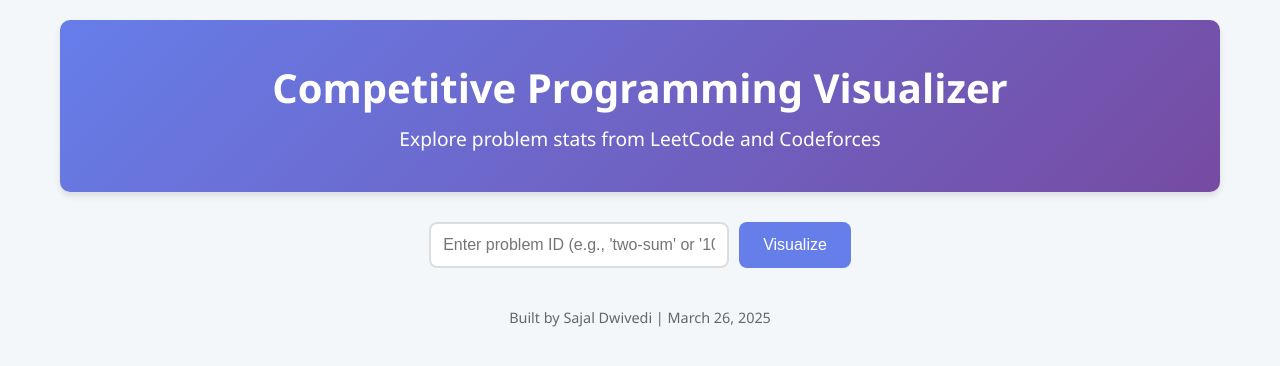
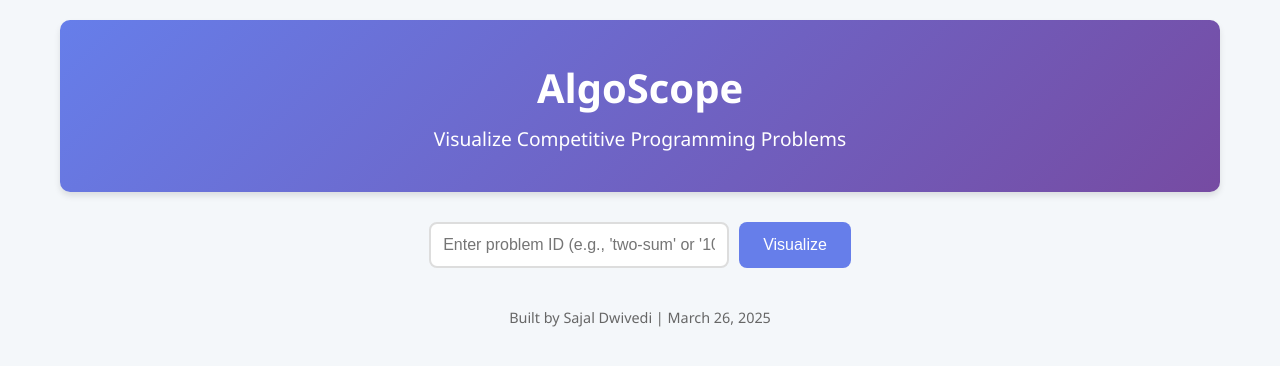
Before and after one commit to Sajaldwivedi/ProbViz, a React (Create React App) app in the folder cp-visualizer/: page / in a window 1280 px wide. Shown: the top 366 px of the page. Built offline with nearby package versions, Linux system fonts and the light colour scheme.

Commit message:
Update App.js

```diff
--- a/cp-visualizer/src/App.js
+++ b/cp-visualizer/src/App.js
@@ -1,4 +1,5 @@
 import React, { useState } from 'react';
+import { motion } from 'framer-motion';
 import ProblemForm from './components/ProblemForm';
 import ProblemStats from './components/ProblemStats';
 import './App.css';
@@ -10,19 +11,50 @@ function App() {
 
   return (
     <div className="App">
-      <header className="App-header">
-        <h1>Competitive Programming Visualizer</h1>
-        <p>Explore problem stats from LeetCode and Codeforces</p>
-      </header>
+      <motion.header
+        className="App-header"
+        initial={{ opacity: 0, y: -50 }}
+        animate={{ opacity: 1, y: 0 }}
+        transition={{ duration: 0.8 }}
+      >
+        <h1>AlgoScope</h1>
+        <p>Visualize Competitive Programming Problems</p>
+      </motion.header>
       <main>
         <ProblemForm
           setProblemData={setProblemData}
           setLoading={setLoading}
           setError={setError}
         />
-        {loading && <p className="loading">Loading...</p>}
-        {error && <p className="error">{error}</p>}
-        {problemData && !error && <ProblemStats problemData={problemData} />}
+        {loading && (
+          <motion.p
+            className="loading"
+            initial={{ opacity: 0 }}
+            animate={{ opacity: 1 }}
+            transition={{ duration: 0.5 }}
+          >
+            Loading...
+          </motion.p>
+        )}
+        {error && (
+          <motion.p
+            className="error"
+            initial={{ opacity: 0 }}
+            animate={{ opacity: 1 }}
+            transition={{ duration: 0.5 }}
+          >
+            {error}
+          </motion.p>
+        )}
+        {problemData && !error && (
+          <motion.div
+            initial={{ opacity: 0, scale: 0.9 }}
+            animate={{ opacity: 1, scale: 1 }}
+            transition={{ duration: 0.6 }}
+          >
+            <ProblemStats problemData={problemData} />
+          </motion.div>
+        )}
       </main>
       <footer>
         <p>Built by Sajal Dwivedi | March 26, 2025</p>
```
